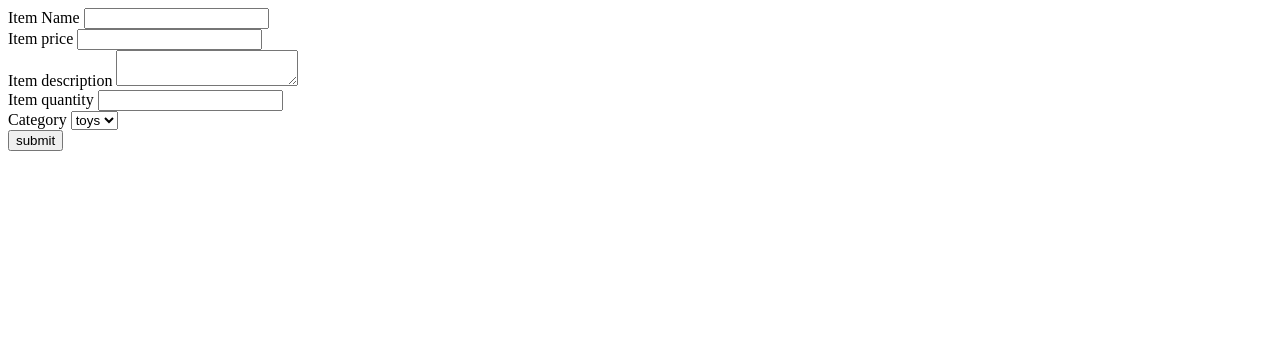
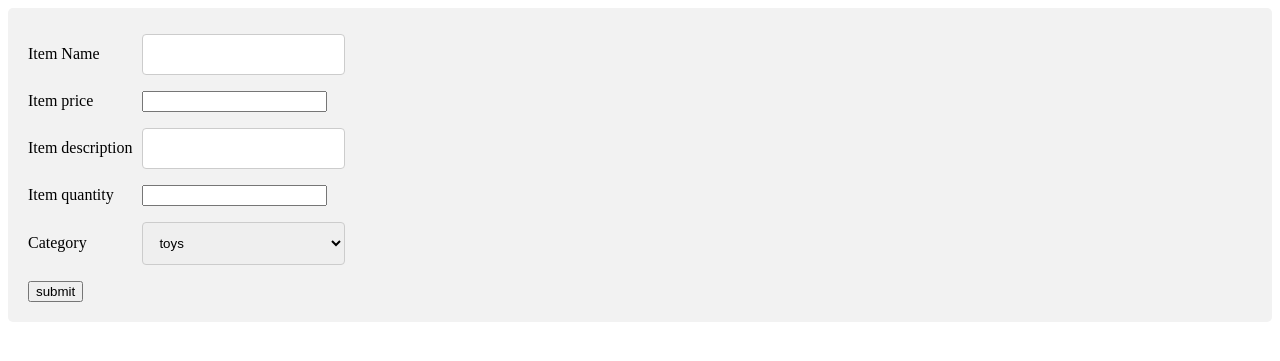
Before and after one commit to askar-ilemessov/AA-back, a Django app: template app1/templates/app1/additem.html in a window 1280 px wide. Shown: the top 361 px of the page. Run offline with Django 4.2, Linux system fonts and the light colour scheme; the template is opened without the code that fills it, so the values that code supplies are empty.

Commit message:
addItem page modified
added some styling, added css file

```diff
--- /dev/null
+++ b/app1/static/app1/css/additems.css
@@ -0,0 +1,59 @@
+form.form-example {
+    display: table;
+}
+
+div.form-example {
+    display: table-row;
+}
+
+label,
+input {
+    display: table-cell;
+    margin-bottom: 10px;
+}
+
+label {
+    padding-right: 10px;
+}
+
+
+/* Style inputs with type="text", select elements and textareas */
+
+input[type=text],
+select,
+textarea {
+    width: 100%;
+    /* Full width */
+    padding: 12px;
+    /* Some padding */
+    border: 1px solid #ccc;
+    /* Gray border */
+    border-radius: 4px;
+    /* Rounded borders */
+    box-sizing: border-box;
+    /* Make sure that padding and width stays in place */
+    margin-top: 6px;
+    /* Add a top margin */
+    margin-bottom: 16px;
+    /* Bottom margin */
+    resize: vertical/* Allow the user to vertically resize the textarea (not horizontally) */
+}
+
+
+/* Style the submit button with a specific background color etc */
+
+
+/* When moving the mouse over the submit button, add a darker green color */
+
+input[type=submit]:hover {
+    background-color: #45a049;
+}
+
+
+/* Add a background color and some padding around the form */
+
+.container {
+    border-radius: 5px;
+    background-color: #f2f2f2;
+    padding: 20px;
+}
--- a/app1/templates/app1/additem.html
+++ b/app1/templates/app1/additem.html
@@ -1,37 +1,46 @@
 <!DOCTYPE html>
 <html lang="en">
+
 <head>
+
     <meta charset="UTF-8">
+    <link rel="stylesheet" href="/static/app1/css/additems.css">
     <meta http-equiv="X-UA-Compatible" content="IE=edge">
     <meta name="viewport" content="width=device-width, initial-scale=1.0">
     <title>Add item</title>
 </head>
-<body><form method="POST" action="{% url 'submit' %}">{% csrf_token %}
 
+<body>
+    <div class="container">
+        <form method="POST" action="{% url 'submit' %}">{% csrf_token %}
 
-    <div class="form-group">
+            <div class="form-example">
                 <label for="name">Item Name</label>
                 <input type="text" class="form-control" id="name" name="name">
             </div>
-    <div class="form-group">
+            <div class="form-example">
                 <label for="price">Item price</label>
                 <input type="number" class="form-control" id="price" name="price">
             </div>
-    <div class="form-group">
+            <div class="form-example">
                 <label for="description">Item description</label>
-        <textarea class="form-control" id="description" name="description" ></textarea>
+                <input type="text" class="form-control" id="description" name="description">
             </div>
-    <div class="form-group">
+            <div class="form-example">
                 <label for="quantity">Item quantity</label>
                 <input type="number" class="form-control" id="quantity" name="quantity">
             </div>
-    <div class="form-group">
+            <div class="form-example">
                 <label for="cat">Category</label>
-        <select  class="form-control" id="cat" name="cat" >
+                <select class="form-control" id="cat" name="cat">
                 <option value="toys"> toys </option>
             </select>
             </div>
+            <div class="form-example">
                 <button type="submit" class="btn btn-primary">submit</button>
+            </div>
         </form>
+    </div>
 </body>
+
 </html>
```
Lines whose indentation alone changed are shown as unchanged.
